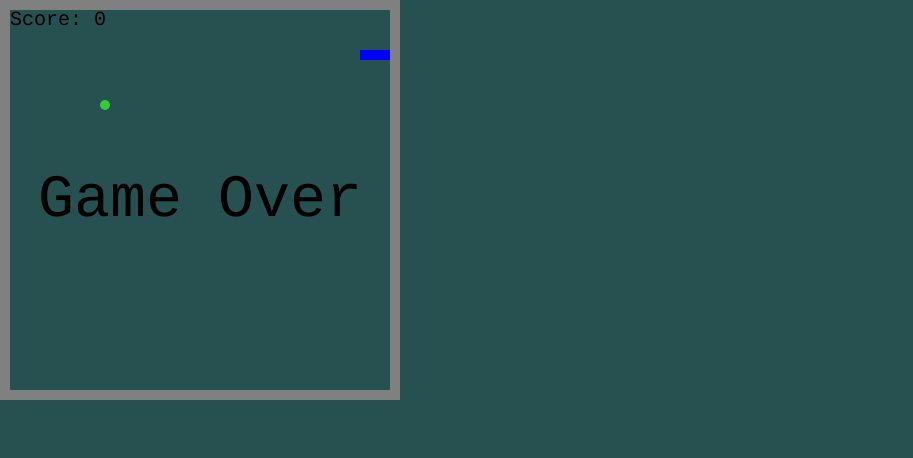
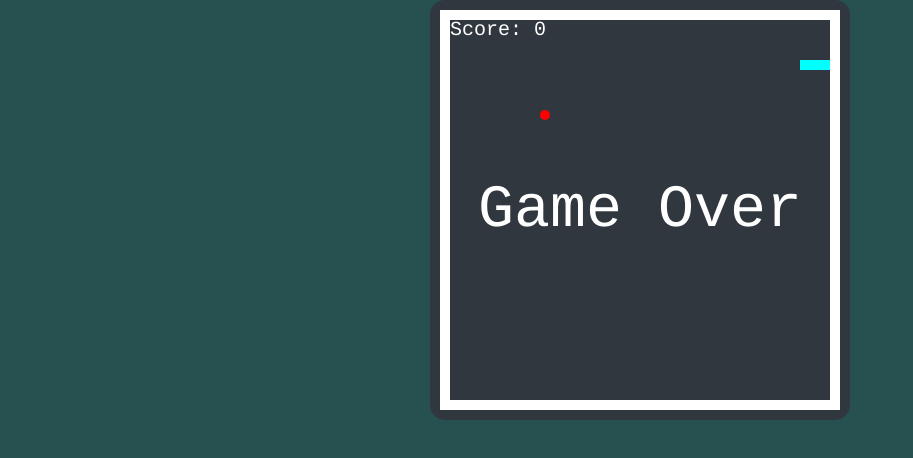
Before and after one commit to yaahcd/mini-games, a plain HTML site: page snake-game/snake.html in a window 1280 px wide. Shown: the whole page, without its empty margins (0-913 px from the left). Drawn offline with nearby package versions, Linux system fonts and the light colour scheme.

Commit message:
changed style for snake game

```diff
--- a/snake-game/index.js
+++ b/snake-game/index.js
@@ -11,7 +11,7 @@ const heightInBlocks = height / blockSize;
 let score = 0;
 
 const drawBorder = () => {
-  context.fillStyle = "Gray";
+  context.fillStyle = "white";
   context.fillRect(0, 0, width, blockSize);
   context.fillRect(0, height - blockSize, width, blockSize);
   context.fillRect(0, 0, blockSize, height);
@@ -20,7 +20,7 @@ const drawBorder = () => {
 
 const drawScore = () => {
   context.font = "20px Courier";
-  context.fillStyle = "Black";
+  context.fillStyle = "white";
   context.textAlign = "left";
   context.textBaseline = "top";
   context.fillText("Score: " + score, blockSize, blockSize);
@@ -29,7 +29,7 @@ const drawScore = () => {
 const gameOver = () => {
   clearInterval(intervalId);
   context.font = "60px Courier";
-  context.fillStyle = "Black";
+  context.fillStyle = "white";
   context.textAlign = "center";
   context.textBaseline = "middle";
   context.fillText("Game Over", width / 2, height / 2);
@@ -76,7 +76,7 @@ const Snake = function () {
 
 Snake.prototype.draw = function () {
   for (let i = 0; i < this.segments.length; i++) {
-    this.segments[i].drawSquare("Blue");
+    this.segments[i].drawSquare("#0ff");
   }
 };
 
@@ -145,7 +145,7 @@ const Apple = function () {
 };
 
 Apple.prototype.draw = function () {
-  this.position.drawCircle("LimeGreen");
+  this.position.drawCircle("red");
 };
 
 Apple.prototype.move = function () {
--- a/snake-game/snake.html
+++ b/snake-game/snake.html
@@ -8,7 +8,10 @@
     <title>Snake Game</title>
 </head>
 <body>
-    <canvas id="canvas" width="400" height="400"></canvas>
+    <section class="game-container">
+        <canvas id="canvas" width="400" height="400"></canvas>
+    </section>
+
     <script src="index.js"></script>
 </body>
 </html>
--- a/snake-game/style.css
+++ b/snake-game/style.css
@@ -7,3 +7,28 @@
 body {
     background-color: rgb(39, 80, 80);
   }
+
+  .game-container {
+    display: flex;
+    justify-content: center;
+    align-items: center;
+    text-align: center;
+    margin: auto;
+    border-radius: 15px;
+    width: fit-content;
+    background-color: rgb(48, 55, 63);
+    padding: 10px;
+    animation: blink 0.2s linear;
+  }
+
+  @keyframes blink {
+    0% {
+      opacity: 0;
+    }
+    50% {
+      opacity: 0.5;
+    }
+    100% {
+      opacity: 1;
+    }
+  }
```
